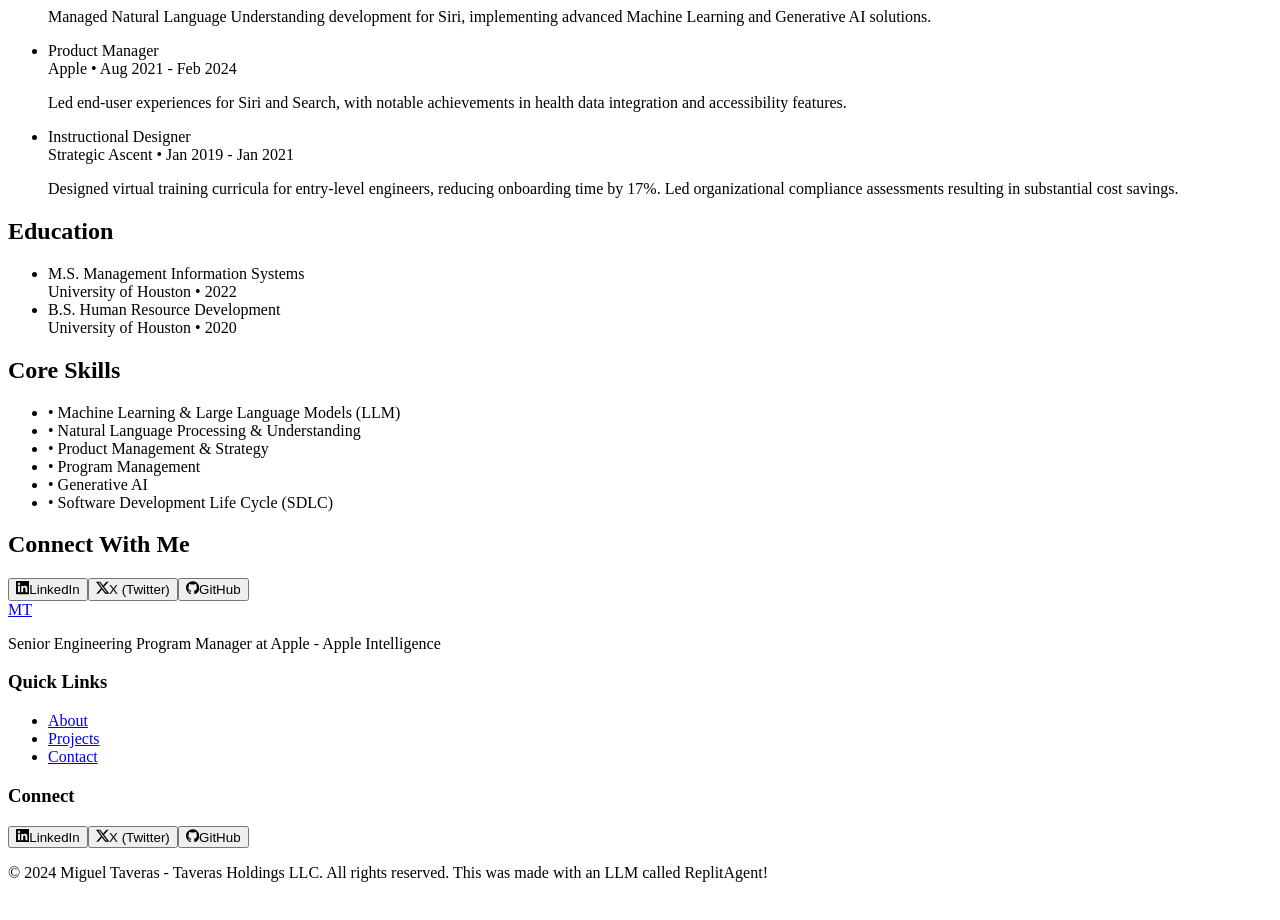
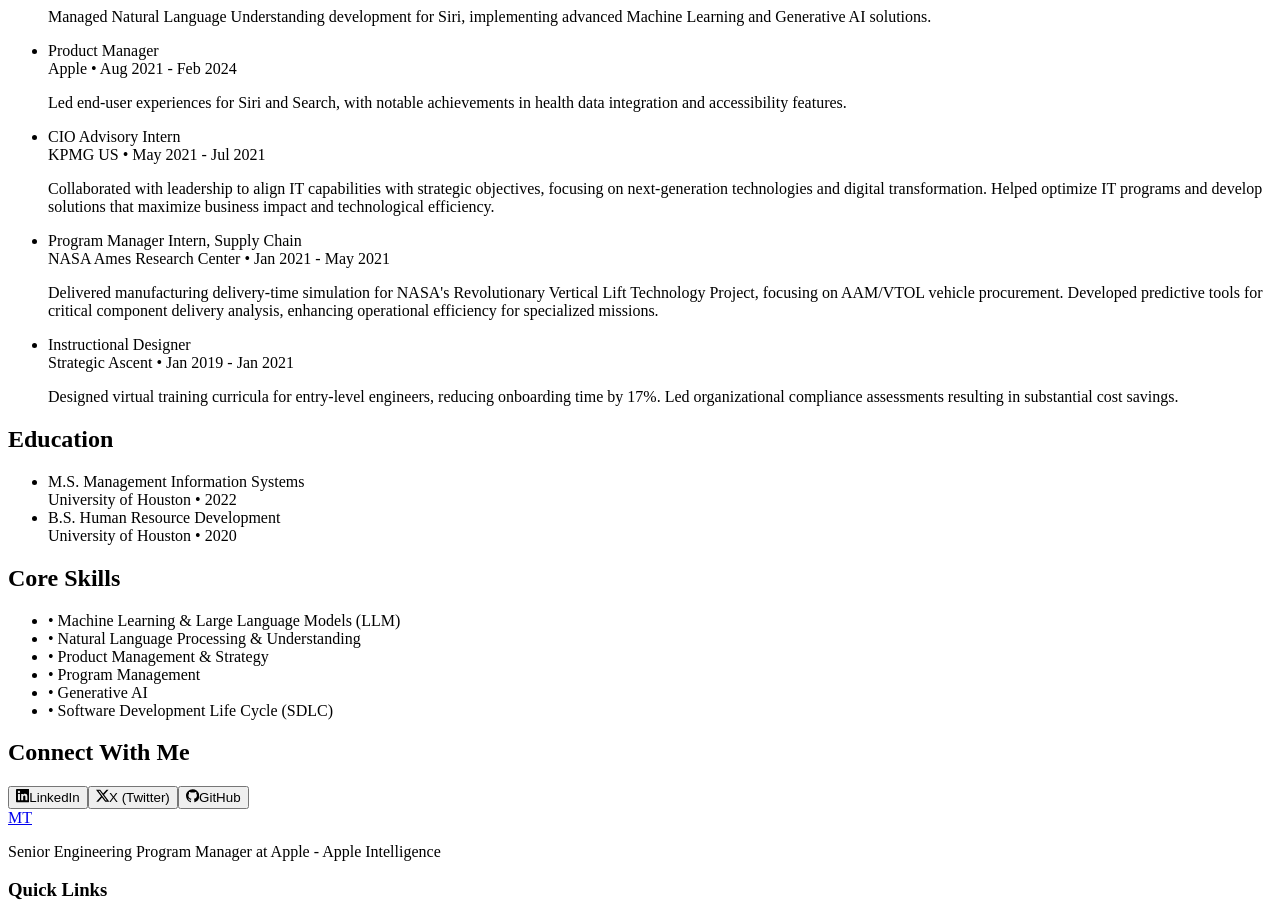
Before and after one commit to miguel973/MainWebsite, a React (Vite) app in the folder client/: page /about in a window 1280 px wide. Shown: the part 1100-2020 px from the top of the page. Before the commit the page ends 1998 px from the top, so only its background shows below. Built offline with nearby package versions, Linux system fonts and the light colour scheme.

Commit message:
Agent query: Are the new NASA and KPMG internship experiences showing up correctly in the About page?
Add internship experiences to About page.

Screenshot: https://storage.googleapis.com/screenshot-production-us-central1/b60961e7-643c-4902-9706-64ea641b6fec/7c1b8239-f445-409b-96d4-81222c292c36.jpg

```diff
--- a/client/src/pages/About.tsx
+++ b/client/src/pages/About.tsx
@@ -60,6 +60,16 @@ export default function About() {
                 <p className="mt-2">Led end-user experiences for Siri and Search, with notable achievements in health data integration and accessibility features.</p>
               </li>
               <li>
+                <div className="font-semibold">CIO Advisory Intern</div>
+                <div className="text-muted-foreground">KPMG US • May 2021 - Jul 2021</div>
+                <p className="mt-2">Collaborated with leadership to align IT capabilities with strategic objectives, focusing on next-generation technologies and digital transformation. Helped optimize IT programs and develop solutions that maximize business impact and technological efficiency.</p>
+              </li>
+              <li>
+                <div className="font-semibold">Program Manager Intern, Supply Chain</div>
+                <div className="text-muted-foreground">NASA Ames Research Center • Jan 2021 - May 2021</div>
+                <p className="mt-2">Delivered manufacturing delivery-time simulation for NASA's Revolutionary Vertical Lift Technology Project, focusing on AAM/VTOL vehicle procurement. Developed predictive tools for critical component delivery analysis, enhancing operational efficiency for specialized missions.</p>
+              </li>
+              <li>
                 <div className="font-semibold">Instructional Designer</div>
                 <div className="text-muted-foreground">Strategic Ascent • Jan 2019 - Jan 2021</div>
                 <p className="mt-2">Designed virtual training curricula for entry-level engineers, reducing onboarding time by 17%. Led organizational compliance assessments resulting in substantial cost savings.</p>
```
